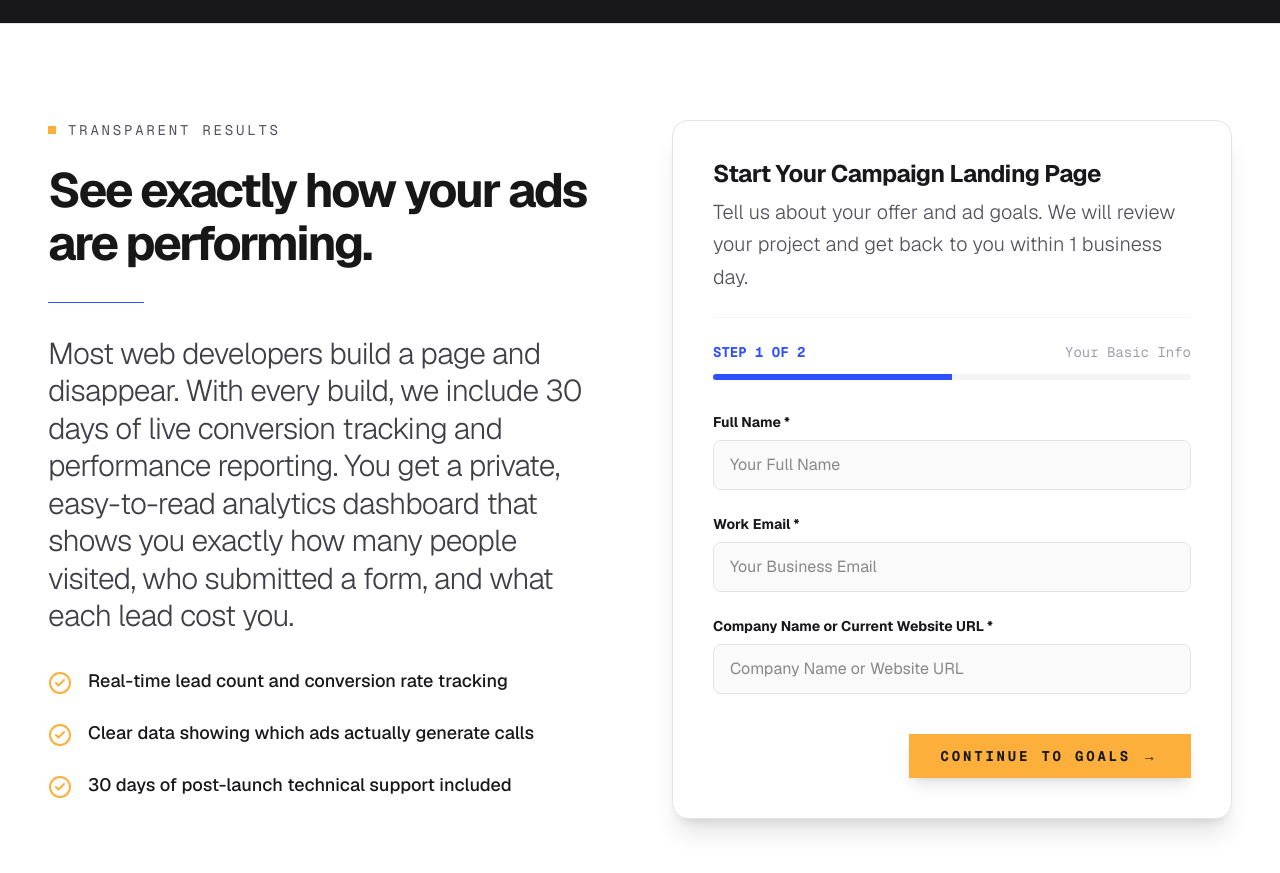
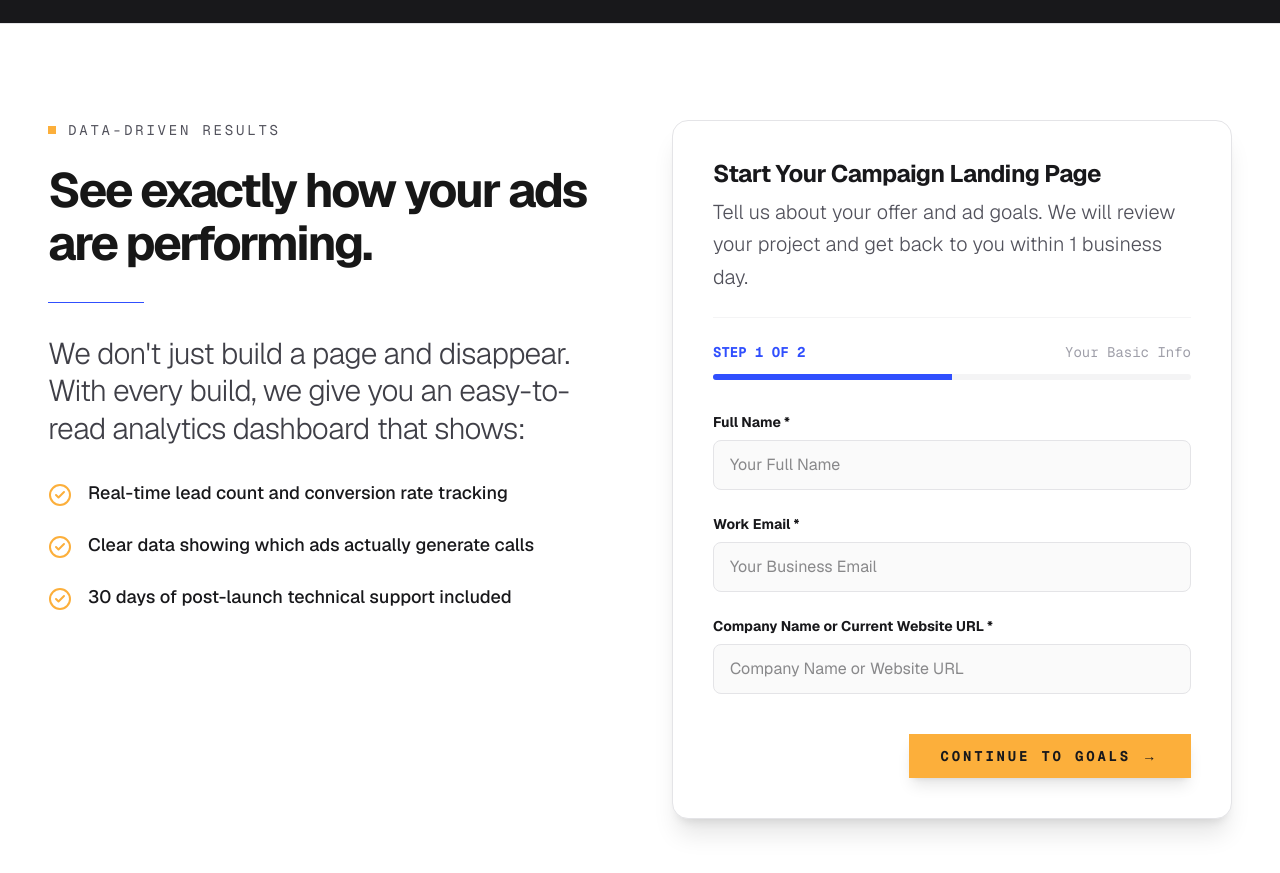
Before and after one commit to markohanesian/ods-headless, a Next.js app: page /lead-capture in a window 1280 px wide. Shown: the part 2440-3313 px from the top of the page. Built offline with nearby package versions, Linux system fonts and the light colour scheme.

Commit message:
fix: remove unused imports in LeadCapturePage and sync copy transcript

```diff
--- a/app/lead-capture/page.tsx
+++ b/app/lead-capture/page.tsx
@@ -1,6 +1,5 @@
 import LeadCaptureForm from "@/components/LeadCaptureForm";
-import Link from "next/link";
-import { ArrowRight, CheckCircle2, Zap, LayoutTemplate, MousePointerClick, BarChart3, Mail, Globe } from "lucide-react";
+import { CheckCircle2 } from "lucide-react";
 
 export default function LeadCapturePage() {
   return (
@@ -101,12 +100,12 @@ export default function LeadCapturePage() {
             <div>
               <div className="label-mono flex items-center mb-6">
                 <span className="flex-shrink-0 h-2 w-2 bg-brand mr-3"></span>
-                <span>TRANSPARENT RESULTS</span>
+                <span>DATA-DRIVEN RESULTS</span>
               </div>
               <h2 className="text-4xl md:text-5xl font-bold tracking-tighter mb-8">See exactly how your ads are performing.</h2>
               <div className="h-px w-24 bg-accent-blue mb-8"></div>
               <p className="lead-text text-zinc-700 dark:text-zinc-300 mb-8">
-                Most web developers build a page and disappear. With every build, we include 30 days of live conversion tracking and performance reporting. You get a private, easy-to-read analytics dashboard that shows you exactly how many people visited, who submitted a form, and what each lead cost you.
+                We don&apos;t just build a page and disappear. With every build, we give you an easy-to-read analytics dashboard that shows:
               </p>
 
               <ul className="space-y-6">
```
Also changed, not shown: 1 other file (tests, documents, lock files or other folders).
